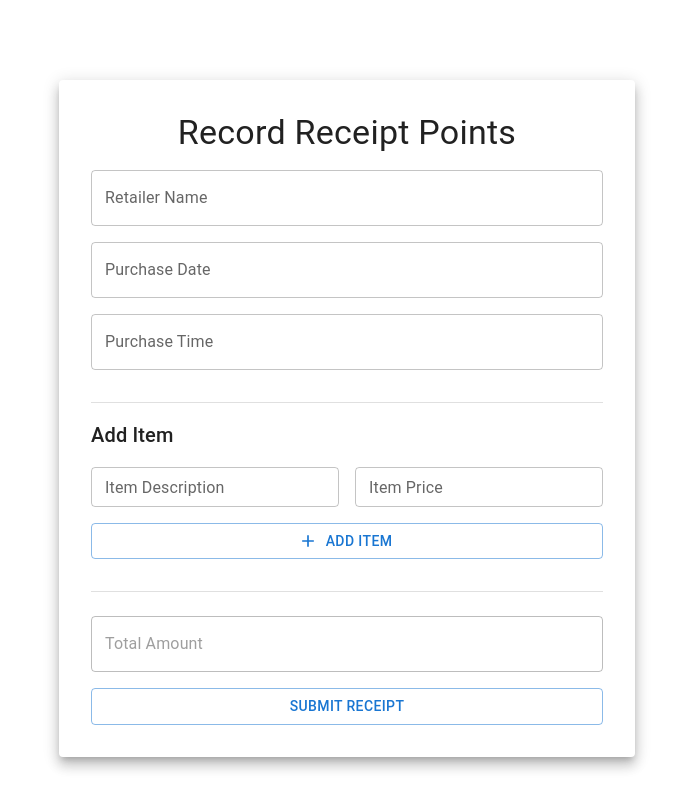
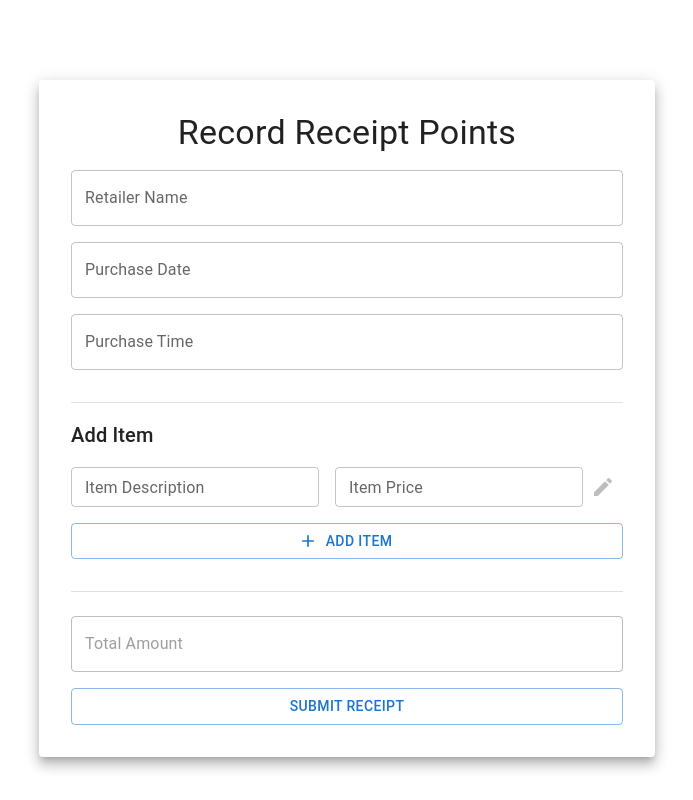
Before and after one commit to thanshaw02/fetch-receipt-processor-challenge, a React (Create React App) app in the folder receipt-frontend/: page / in a window 1280 px wide. Shown: the whole page, without its empty margins (293-986 px from the left). Built offline with nearby package versions, Linux system fonts and the light colour scheme.

Commit message:
receipt items are now editable

```diff
--- a/receipt-frontend/package.json
+++ b/receipt-frontend/package.json
@@ -22,6 +22,7 @@
     "react-router-dom": "^6.8.2",
     "react-scripts": "5.0.1",
     "typescript": "^4.4.2",
+    "uuid": "^9.0.0",
     "web-vitals": "^2.1.0"
   },
   "scripts": {
@@ -49,5 +50,8 @@
       "last 1 firefox version",
       "last 1 safari version"
     ]
+  },
+  "devDependencies": {
+    "@types/uuid": "^9.0.1"
   }
 }
--- a/receipt-frontend/src/components/AddPurchasedItemComponent.tsx
+++ b/receipt-frontend/src/components/AddPurchasedItemComponent.tsx
@@ -19,6 +19,25 @@ const AddPurchasedItemComponent: FC<
     onChange(updatedArray);
   };
 
+  const handleEditItem = (
+    itemId: string,
+    itemDescription: string,
+    itemPrice: string
+  ) => {
+    const updatedArray = purchasedItems.map((item) => {
+      if (item.id === itemId) {
+        return {
+          id: itemId,
+          shortDescription: itemDescription,
+          price: itemPrice
+        };
+      }
+      return item;
+    });
+    setPurchasedItems(updatedArray);
+    onChange(updatedArray);
+  };
+
   return (
     <>
       {/* this is where we display the added receipt items */}
@@ -26,11 +45,12 @@ const AddPurchasedItemComponent: FC<
         <PurchasedItem
           key={`${item.price}-${index}`}
           receiptItem={item}
+          handleEditItem={handleEditItem}
         />
       ))}
 
       {/* This is where you can add new receipt items */}
-      <PurchasedItem onChange={handleReceiptItemChange} />
+      <PurchasedItem handleAddItem={handleReceiptItemChange} />
     </>
   );
 };
--- a/receipt-frontend/src/components/App.tsx
+++ b/receipt-frontend/src/components/App.tsx
@@ -18,9 +18,8 @@ import CookieIcon from "@mui/icons-material/Cookie";
 const App: FC<unknown> = () => {
   const [success, setSuccess] = useState<string>("");
   const [error, setError] = useState<string>("");
-  const [receiptItems, setReceiptItems] = useState<
-    Array<ReceiptItem>
-  >([]);
+  const [receiptItems, setReceiptItems] =
+    useState<Array<ReceiptItem>>([]);
   const [itemsTotalCost, setItemsTotalCost] = useState<string>("");
   const [receiptId, setReceiptId] = useState<string>("");
   const [latestReceipt, setLatestReceipt] = useState<Receipt>();
--- a/receipt-frontend/src/components/PurchasedItem.tsx
+++ b/receipt-frontend/src/components/PurchasedItem.tsx
@@ -1,25 +1,31 @@
+import { FC, useState } from "react";
 import {
   Alert,
   Box,
   Button,
+  IconButton,
   TextField,
   Typography,
 } from "@mui/material";
-import { FC, useState } from "react";
 import { ReceiptItem } from "../model/receipt";
 import AddIcon from "@mui/icons-material/Add";
+import EditIcon from '@mui/icons-material/Edit';
+import { v4 as uuid } from "uuid";
 
 type PurchasedItemProps = {
-  onChange?: (item: ReceiptItem) => void;
   receiptItem?: ReceiptItem;
+  handleAddItem?: (item: ReceiptItem) => void;
+  handleEditItem?: (id: string, description: string, price: string) => void;
 };
 
 const PurchasedItem: FC<PurchasedItemProps> = ({
-  onChange,
   receiptItem,
+  handleAddItem,
+  handleEditItem
 }) => {
-  const [itemDescription, setItemDescription] = useState<string>("");
-  const [itemPrice, setItemPrice] = useState<string>("");
+  const [editingDisabled, setEditingDisabled] = useState<boolean>(!!receiptItem);
+  const [itemDescription, setItemDescription] = useState<string>(receiptItem?.shortDescription || "");
+  const [itemPrice, setItemPrice] = useState<string>(receiptItem?.price || "");
   const [error, setError] = useState<string>("");
 
   const handleSubmit = () => {
@@ -34,16 +40,26 @@ const PurchasedItem: FC<PurchasedItemProps> = ({
     }
 
     const newItem: ReceiptItem = {
+      id: uuid(),
       shortDescription: itemDescription,
       price: itemPrice,
     };
 
-    if (onChange) {
-      onChange(newItem);
+    if (handleAddItem) {
+      handleAddItem(newItem);
     }
     setItemDescription("");
     setItemPrice("");
     setError("");
+  };
+
+  const handleEditItemClick = () => {
+    if (!editingDisabled && handleEditItem && receiptItem) {
+      handleEditItem(receiptItem.id, itemDescription, itemPrice);
+      setEditingDisabled(true);
+      return;
+    }
+    setEditingDisabled(false);
   };
 
   return (
@@ -60,23 +76,30 @@ const PurchasedItem: FC<PurchasedItemProps> = ({
       >
         <TextField
           sx={{ mr: 2 }}
-          disabled={!!receiptItem}
+          disabled={editingDisabled}
           size="small"
           variant="outlined"
           label="Item Description"
           name="item-description"
-          value={receiptItem?.shortDescription || itemDescription}
+          value={itemDescription}
           onChange={(e) => setItemDescription(e.target.value)}
         />
         <TextField
-          disabled={!!receiptItem}
+          disabled={editingDisabled}
           size="small"
           variant="outlined"
           label="Item Price"
           name="item-price"
-          value={receiptItem?.price || itemPrice}
+          value={itemPrice}
           onChange={(e) => setItemPrice(e.target.value)}
         />
+        <IconButton
+          aria-label="edit-item"
+          disabled={!receiptItem}
+          onClick={handleEditItemClick}
+        >
+          <EditIcon />
+        </IconButton>
       </Box>
       {!receiptItem && (
         <Button
--- a/receipt-frontend/src/components/ReceiptPointsModal.tsx
+++ b/receipt-frontend/src/components/ReceiptPointsModal.tsx
@@ -1,5 +1,5 @@
 import { Box, Divider, Fade, Modal, Typography } from "@mui/material";
-import { FC, useState } from "react";
+import { FC, useEffect, useState } from "react";
 import FetchRewards from "../api/fetchRewards";
 import Receipt from "../model/receipt";
 
@@ -31,7 +31,7 @@ const ReceiptPointsModal: FC<ReceiptPointsModalProps> = ({
   const [accruedReceiptPoints, setAccruedReceiptPoints] =
     useState<string>("");
 
-  if (!accruedReceiptPoints) {
+  useEffect(() => {
     FetchRewards.getReceiptPoints(receiptId).then(
       (receiptPoints) => {
         setAccruedReceiptPoints(receiptPoints.points);
@@ -42,7 +42,7 @@ const ReceiptPointsModal: FC<ReceiptPointsModalProps> = ({
         );
       }
     );
-  }
+  }, [receiptId]);
 
   return (
     <>
--- a/receipt-frontend/src/model/receipt.ts
+++ b/receipt-frontend/src/model/receipt.ts
@@ -7,6 +7,7 @@ export type ReceiptPoints = {
 };
 
 export type ReceiptItem = {
+  id: string;
   shortDescription: string;
   price: string;
 };
```
Also changed, not shown: 2 other files (tests, documents, lock files or other folders).
